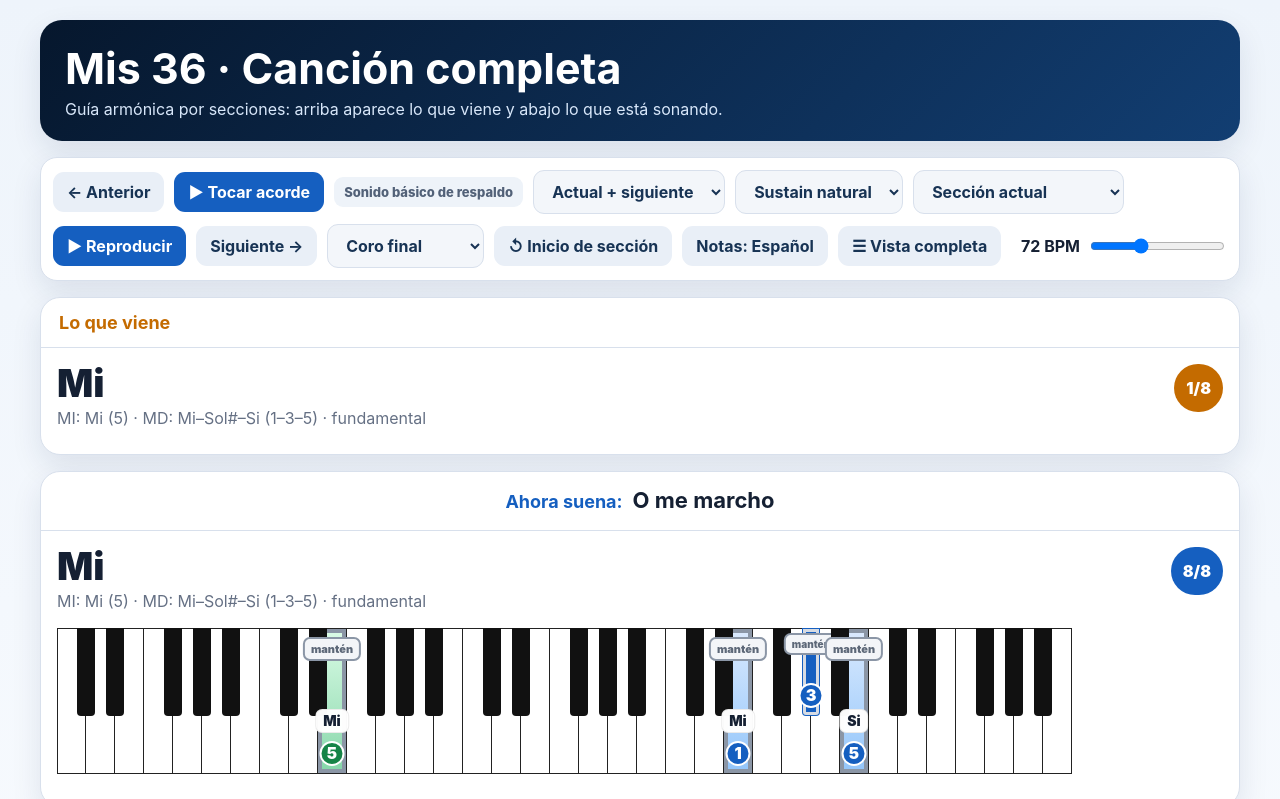
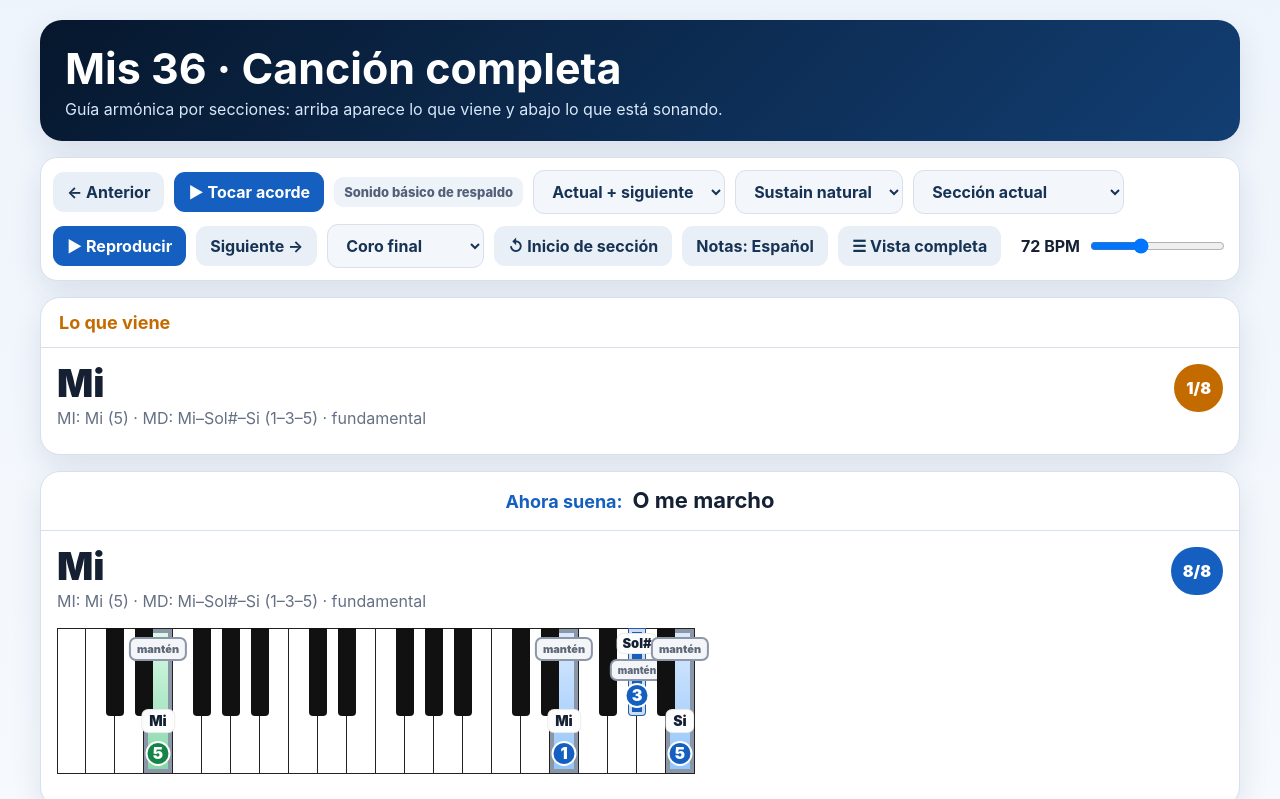
Before and after one commit to felipeescandon-ship-it/mis-36-piano, a plain HTML site: page index.html in a window 1280 px wide. Both pictures are taken after a click on the button "← Anterior". Shown: the top 799 px of the page. Drawn offline with Linux system fonts and the light colour scheme; no server answers.

Commit message:
Corregir anticipación visual y adaptar teclado a iPad

```diff
--- a/index.html
+++ b/index.html
@@ -43,7 +43,7 @@ select{background:#f3f6fa;color:#173354;border:1px solid var(--line)}
 background:var(--blue);color:#fff;font-weight:900}
 .next .badge{background:var(--amber)}
 .keyboard-wrap{overflow-x:auto;padding:7px 0}
-.keyboard{--w:29px;position:relative;display:flex;height:155px;min-width:calc(var(--w)*35);user-select:none}
+.keyboard{--w:29px;position:relative;display:flex;height:155px;min-width:calc(var(--w)*22);user-select:none}
 .white{width:var(--w);height:146px;background:#fff;border:1px solid #222;border-left:0;position:relative;flex:0 0 var(--w)}
 .white:first-child{border-left:1px solid #222}
 .black{position:absolute;top:0;width:18px;height:88px;background:#111;border-radius:0 0 4px 4px;
@@ -62,7 +62,7 @@ display:grid;place-items:center;color:#fff;font-weight:900;z-index:7;border:2px
 .finger.black-f{bottom:8px}
 .next .keyboard-wrap{display:none}
 .move{display:none}.show-movements .move{display:block}
-.white.upcoming{box-shadow:inset 0 0 0 3px #8b96a6}
+.white.upcoming::after{content:"";position:absolute;inset:4px;border:3px dashed #8b96a6;z-index:5;pointer-events:none;border-radius:2px}
 .black.upcoming{outline:3px dashed #cbd2dc;outline-offset:-4px}
 .white.common{box-shadow:inset 0 0 0 4px #8b96a6}
 .black.common{outline:3px solid #d6dbe3;outline-offset:-4px}
@@ -71,7 +71,7 @@ display:grid;place-items:center;color:#fff;font-weight:900;z-index:7;border:2px
 .finger.preview-f{top:45px;bottom:auto;width:23px;height:23px;background:#f3f5f8;color:#677386;border:2px dashed #788496;font-size:13px}
 .finger.black-f.preview-f{top:48px;bottom:auto}
 .keep-badge{position:absolute;z-index:9;top:8px;left:50%;transform:translateX(-50%);padding:3px 6px;border-radius:7px;background:#f3f5f8;color:#5d6878;border:2px solid #8b96a6;font-size:11px;font-weight:900;white-space:nowrap}
-.black .keep-badge{top:5px;font-size:10px}
+.black .keep-badge{top:31px;font-size:10px}
 .gray{background:#8b96a6}
 .move{margin-top:10px;background:var(--amberSoft);border:1px solid #f0d291;border-radius:13px;padding:11px 13px;line-height:1.45}
 .seq{margin-top:16px}
@@ -348,8 +348,8 @@ makeSection("Coro final",[
 ])
 ];
 
-const whites=[],whiteNames=["C","D","E","F","G","A","B"];
-for(let o=1;o<=5;o++)for(const n of whiteNames)whites.push(n+o);
+const whiteNames=["C","D","E","F","G","A","B"],whites=["B1"];
+for(let o=2;o<=4;o++)for(const n of whiteNames)whites.push(n+o);
 const blackAfter={C:"C#",D:"D#",F:"F#",G:"G#",A:"A#"};
 const blacks=[];
 whites.forEach((w,i)=>{const n=w.slice(0,-1),o=w.slice(-1);if(blackAfter[n])blacks.push({note:blackAfter[n]+o,left:(i+1)*29})});
```
